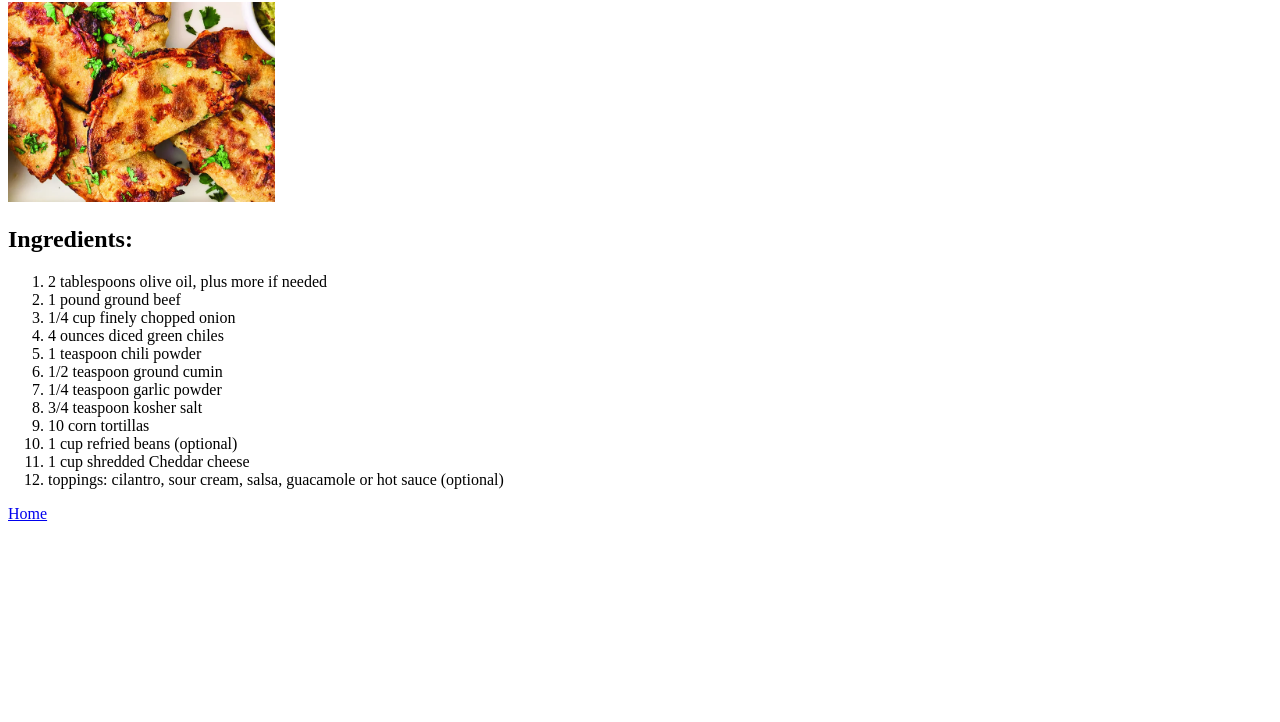
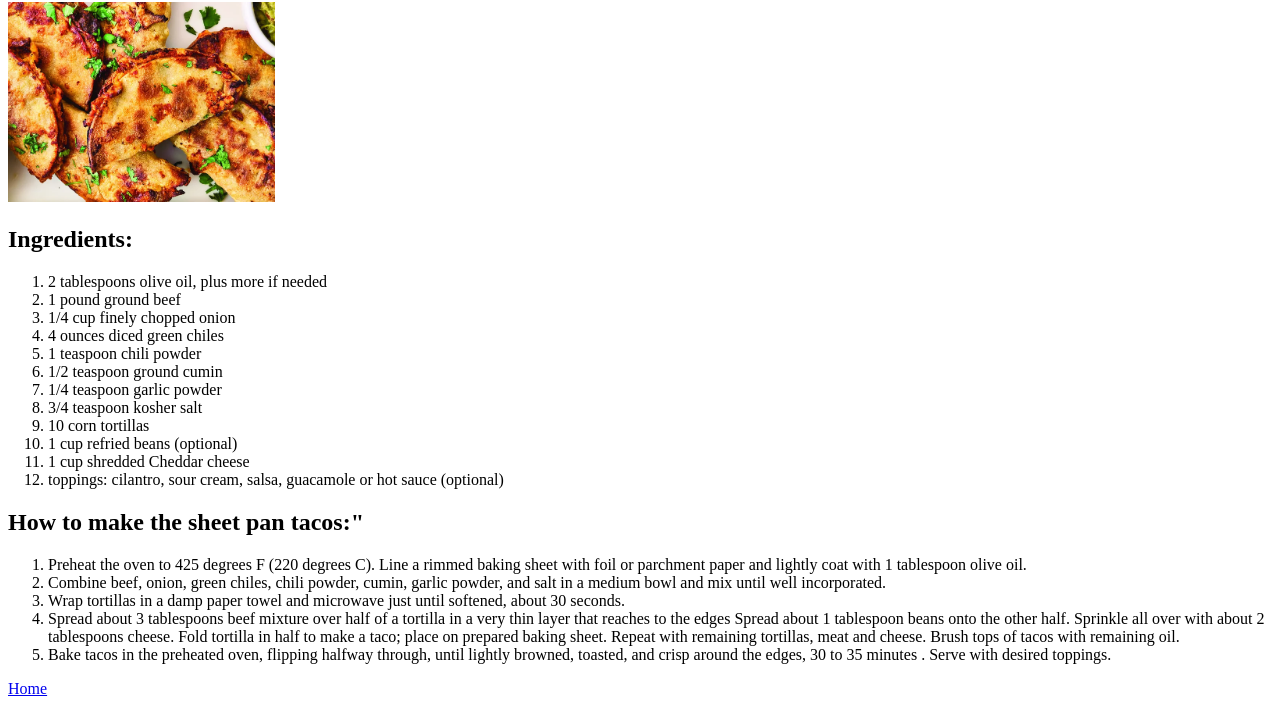
Before and after one commit to roelderoos/odin-recipes, a plain HTML site: page recipes/sheet-pan-tacos.html in a window 1280 px wide. Shown: the part 78-800 px from the top of the page. Drawn offline with Linux system fonts and the light colour scheme.

Commit message:
Added instructions for third recipe

```diff
--- a/recipes/sheet-pan-tacos.html
+++ b/recipes/sheet-pan-tacos.html
@@ -23,6 +23,20 @@
         <li>1 cup shredded Cheddar cheese</li>
         <li>toppings: cilantro, sour cream, salsa, guacamole or hot sauce (optional)</li>
     </ol>
+    <h2>How to make the sheet pan tacos:"</h2>
+    <ol>
+        <li>Preheat the oven to 425 degrees F (220 degrees C). Line a rimmed baking sheet with foil or parchment paper and lightly coat with 1 tablespoon olive oil.</li>
+        <li>Combine beef, onion, green chiles, chili powder, cumin, garlic powder, and salt in a medium bowl and mix until well incorporated.</li>
+        <li>Wrap tortillas in a damp paper towel and microwave just until softened, about 30 seconds. </li>
+        <li>Spread about 3 tablespoons beef mixture over half of a tortilla in a very thin layer that reaches to the edges
+              Spread about 1 tablespoon beans onto the other half. Sprinkle all over with about 2 tablespoons cheese.
+               Fold tortilla in half to make a taco; place on prepared baking sheet.
+             Repeat with remaining tortillas, meat and cheese. Brush tops of tacos with remaining oil.
+        </li>
+        <li>Bake tacos in the preheated oven, flipping halfway through, until lightly browned, toasted, and crisp around the edges, 30 to 35 minutes
+            . Serve with desired toppings.
+        </li>
+    </ol>
     <a href="../index.html">Home</a>
 </body>
 </html>
```
